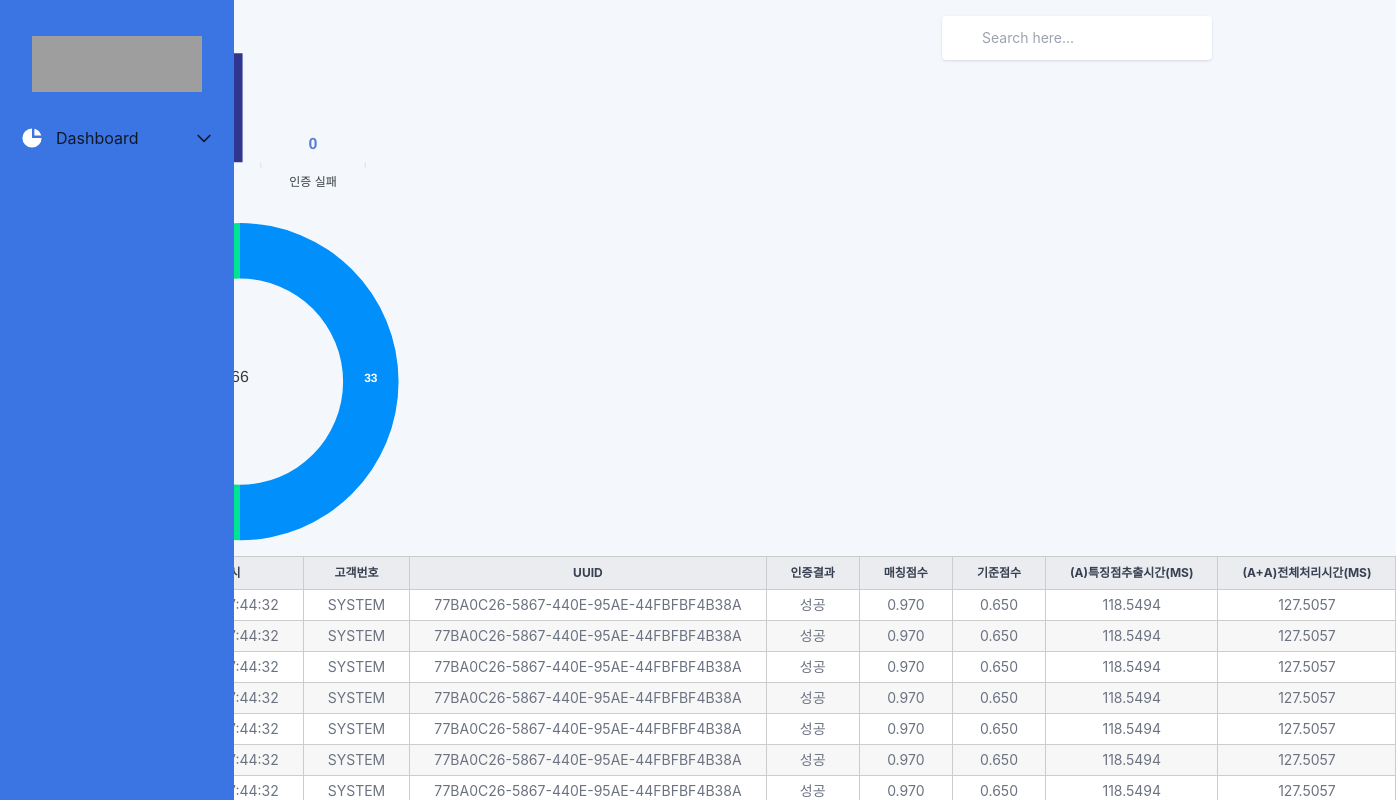
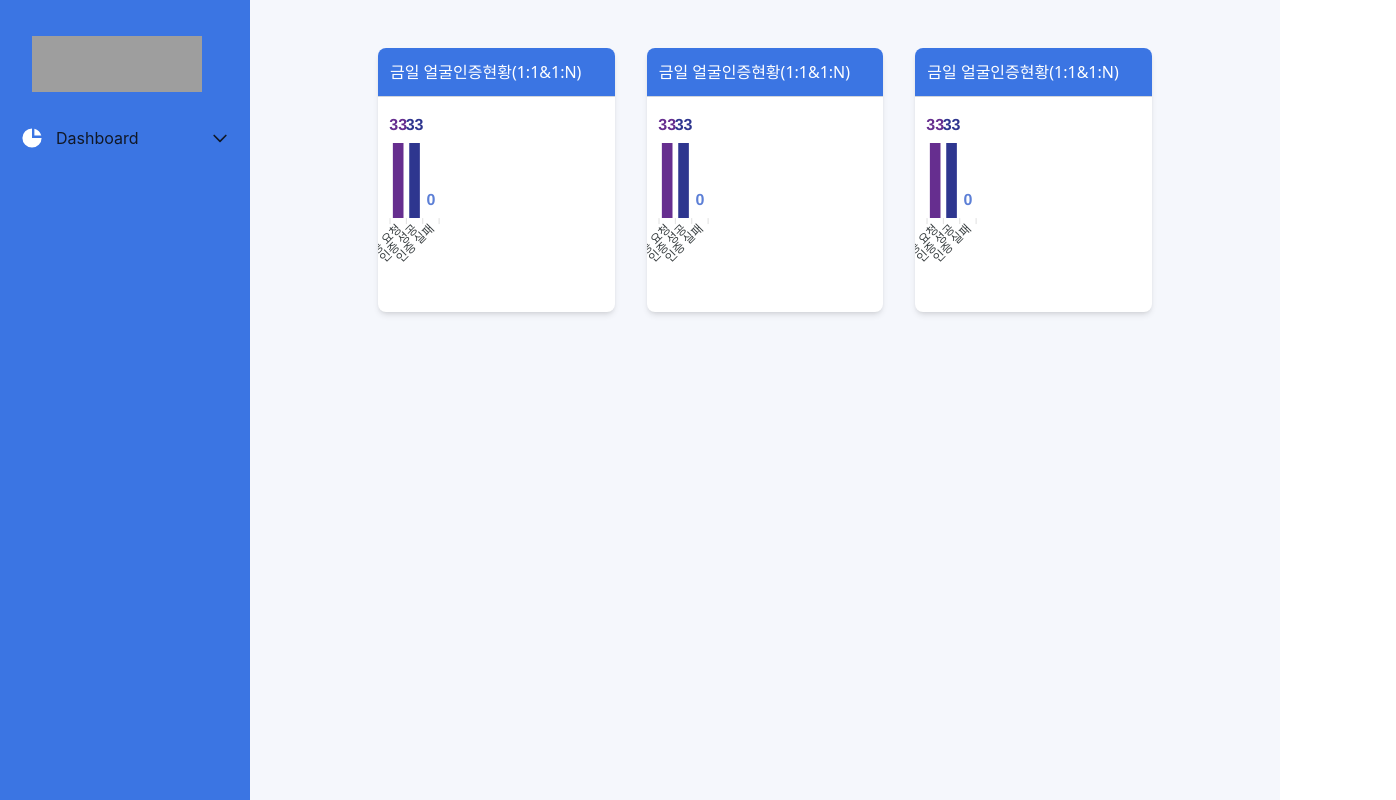
Before and after one commit to jeongye01/frs_prototype_fe, a Next.js app: page / in a window 1280 px wide. Shown: the top 800 px of the page, 1396 px wide, since content can reach past the window. Built offline with nearby package versions, Linux system fonts and the light colour scheme; grey boxes are pictures that could not be loaded.

Commit message:
대시보드 상단에 색 입히기

```diff
--- a/components/Sidebar/Sidebar.tsx
+++ b/components/Sidebar/Sidebar.tsx
@@ -10,7 +10,7 @@ import UserDropdown from 'components/Dropdowns/UserDropdown';
 export default function Sidebar() {
   const [isOpen, setIsOpen] = useState(false);
   return (
-    <nav className="fixed z-50 top-0 bottom-0 left-0 overflow-y-auto py-4 px-3 bg-[#3b75e3]">
+    <nav className="w-[250px]  min-w-[250px] h-screen z-50 top-0 bottom-0 left-0 overflow-y-auto py-4 px-3 bg-[#3b75e3]">
       <div className="p-5">
         <Link href="/">
           <a>
@@ -52,8 +52,8 @@ export default function Sidebar() {
                 strokeWidth="2"
               >
                 <path
-                  stroke-linecap="round"
-                  stroke-linejoin="round"
+                  strokeLinecap="round"
+                  strokeLinejoin="round"
                   d="M19 9l-7 7-7-7"
                 />
               </svg>
--- a/components/chart/BarChart.tsx
+++ b/components/chart/BarChart.tsx
@@ -4,11 +4,18 @@ import dynamic from 'next/dynamic';
 const ReactApexChart = dynamic(() => import('react-apexcharts'), {
   ssr: false,
 });
-function BarChart() {
+
+interface Props {
+  data: number[];
+  colors: string[];
+  categories: string[];
+}
+
+function BarChart({ data, colors, categories }: Props) {
   const state = {
     series: [
       {
-        data: [33, 33, 0],
+        data,
       },
     ],
     options: {
@@ -26,9 +33,7 @@ function BarChart() {
           },
         },
       },
-      column: {
-        colors: ['#662e8f', '#2e368f', '#5c7fd6'],
-      },
+
       dataLabels: {
         enabled: true,
         position: 'top',
@@ -36,12 +41,12 @@ function BarChart() {
 
         style: {
           fontSize: '16px',
-          colors: ['#662e8f', '#2e368f', '#5c7fd6'],
+          colors, // *
         },
       },
 
       xaxis: {
-        categories: ['인증 요청', '인증 성공', '인증 실패'],
+        categories, // *
         axisBorder: {
           show: false,
         },
@@ -53,7 +58,7 @@ function BarChart() {
         show: false,
       },
       fill: {
-        colors: ['#662e8f', '#2e368f', '#5c7fd6'],
+        colors, // *
         opacity: 1,
       },
       legend: {
@@ -81,6 +86,9 @@ function BarChart() {
   };
 
   return (
+    <>
+      {data?.length === colors?.length &&
+        colors?.length === categories?.length && (
           <div>
             <ReactApexChart
               type="bar"
@@ -90,6 +98,8 @@ function BarChart() {
               height="200px"
             />
           </div>
+        )}
+    </>
   );
 }
 export default BarChart;
--- a/layouts/index.tsx
+++ b/layouts/index.tsx
@@ -1,24 +1,15 @@
 import React from 'react';
 
-// components
-
-import AdminNavbar from 'components/Navbars/AdminNavbar';
 import Sidebar from 'components/Sidebar/Sidebar';
-import HeaderStats from 'components/Headers/HeaderStats';
-import FooterAdmin from 'components/Footers/FooterAdmin';
 
 interface Props {
   children: React.ReactNode;
 }
-export default function Admin({ children }: Props) {
+export default function Layout({ children }: Props) {
   return (
-    <>
+    <div className=" flex ">
       <Sidebar />
-      <div className="relative md:ml-64 bg-blueGray-100">
-        <AdminNavbar />
-
-        <div className="px-4 md:px-10 mx-auto w-full -m-24">{children}</div>
-      </div>
-    </>
+      <div className="w-full  px-[70px] bg-[#f5f7fc]">{children}</div>
+    </div>
   );
 }
--- a/pages/_app.tsx
+++ b/pages/_app.tsx
@@ -6,19 +6,9 @@ import Head from 'next/head';
 
 function MyApp({ Component, pageProps }: AppProps) {
   return (
-    <React.Fragment>
-      <Head>
-        <meta
-          name="viewport"
-          content="width=device-width, initial-scale=1, shrink-to-fit=no"
-        />
-        <title>Notus NextJS by Creative Tim</title>
-        <script src="https://maps.googleapis.com/maps/api/js?key=YOUR_KEY_HERE"></script>
-      </Head>
-      <Layout>
-        <Component {...pageProps} />
-      </Layout>
-    </React.Fragment>
+    <Layout>
+      <Component {...pageProps} />
+    </Layout>
   );
 }
 
--- a/pages/index.tsx
+++ b/pages/index.tsx
@@ -34,12 +34,38 @@ const values = [
 ];
 const Home: NextPage = () => {
   return (
-    <>
-      <BarChart />
-      <PieChart />
-      <Table fields={fields} values={values} />
-      <User />
-    </>
+    <div className="px-32 grid grid-cols-3 gap-8 mt-12 bg-[#f5f7fc] ">
+      <div className=" shadow-md  w-full rounded-lg bg-white">
+        <h2 className=" p-3 text-base  block border-b rounded-t-lg border-b-gray-300 bg-[#3b75e3] text-white font-sans">
+          금일 얼굴인증현황(1:1&1:N)
+        </h2>
+        <BarChart
+          data={[33, 33, 0]}
+          categories={['인증 요청', '인증 성공', '인증 실패']}
+          colors={['#662e8f', '#2e368f', '#5c7fd6']}
+        />
+      </div>
+      <div className=" shadow-md  w-full rounded-lg bg-white">
+        <h2 className=" p-3 text-base  block border-b rounded-t-lg border-b-gray-300 bg-[#3b75e3] text-white font-sans">
+          금일 얼굴인증현황(1:1&1:N)
+        </h2>
+        <BarChart
+          data={[33, 33, 0]}
+          categories={['인증 요청', '인증 성공', '인증 실패']}
+          colors={['#662e8f', '#2e368f', '#5c7fd6']}
+        />
+      </div>
+      <div className=" shadow-md  w-full rounded-lg bg-white">
+        <h2 className=" p-3 text-base  block border-b rounded-t-lg border-b-gray-300 bg-[#3b75e3] text-white font-sans">
+          금일 얼굴인증현황(1:1&1:N)
+        </h2>
+        <BarChart
+          data={[33, 33, 0]}
+          categories={['인증 요청', '인증 성공', '인증 실패']}
+          colors={['#662e8f', '#2e368f', '#5c7fd6']}
+        />
+      </div>
+    </div>
   );
 };
 
--- a/styles/globals.css
+++ b/styles/globals.css
@@ -1,10 +1,10 @@
+@import url('https://fonts.googleapis.com/css2?family=Noto+Sans+KR:wght@300;400;500;700&display=swap');
 @tailwind base;
 @tailwind components;
 @tailwind utilities;
 
 html,
 body {
-  background-color: #f4f7fc;
   padding: 0;
   margin: 0;
   font-family: -apple-system, BlinkMacSystemFont, Segoe UI, Roboto, Oxygen,
--- a/tailwind.config.js
+++ b/tailwind.config.js
@@ -1,10 +1,12 @@
 module.exports = {
   content: [
-    "./pages/**/*.{js,ts,jsx,tsx}",
-    "./components/**/*.{js,ts,jsx,tsx}",
+    './pages/**/*.{js,ts,jsx,tsx}',
+    './components/**/*.{js,ts,jsx,tsx}',
   ],
-  theme: {
-    extend: {},
+  extend: {
+    fontFamily: {
+      notoSansKR: ['Noto Sans KR', 'sans-serif'],
+    },
   },
   plugins: [],
 };
```
Lines whose indentation alone changed are shown as unchanged.
